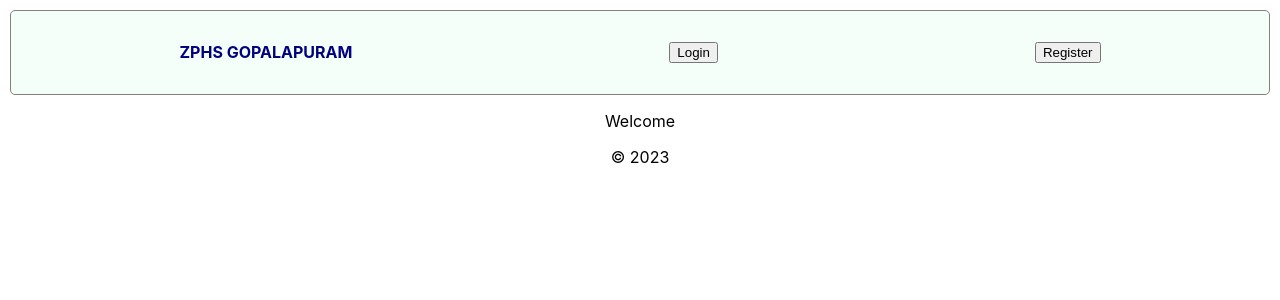
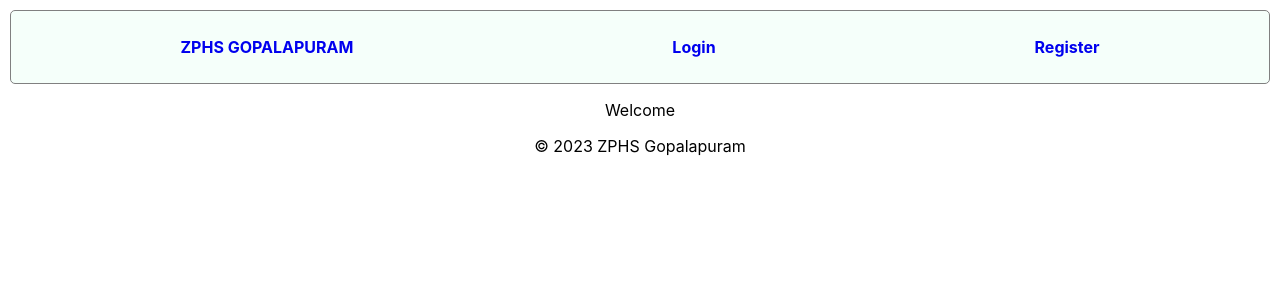
Before and after one commit to vanishap/gopalapuramschool, a React (Create React App) app: page / in a window 1280 px wide. Shown: the top 300 px of the page. Built offline with nearby package versions, Linux system fonts and the light colour scheme.

Commit message:
added link to header

```diff
--- a/src/App.css
+++ b/src/App.css
@@ -9,6 +9,7 @@
   background-color: mintcream;
   color: navy;
   display: flex;
+  font-weight: bold;
   align-items: center;
   justify-content:space-around;
   padding: 10px;
--- a/src/App.js
+++ b/src/App.js
@@ -11,7 +11,7 @@ function App() {
   return (
     <div className="App">
       <Header />
-      <HomePage />
+      <Outlet />
       <Footer />
     </div>
   );
@@ -22,14 +22,20 @@ export const appRouter = createBrowserRouter([
   path:"/",
   element: <App />,
   errorElement:<Error /> ,
-  },
-  {
+  children:[
+    {
+      path:"/",
+      element:<HomePage />
+    },
+    {
     path:"/login",
     element:<Login />
-  },
-  {
+    },
+    {
     path:"/register",
     element:<Register />
+    }
+  ]
   }
 ]);
 
--- a/src/Components/Error.js
+++ b/src/Components/Error.js
@@ -1,9 +1,16 @@
-import React from 'react'
+import { useRouteError } from "react-router-dom";
+// useRouteError hook helps to find the exact error cause, so we can customise the
+// error message to display to the user.
 
 const Error = () => {
+    const err = useRouteError();
+//err variables holds the error response.
+// err.data displays the error message whenever a wrong URL is typed.
+    console.log(err);
   return (
     <div>
       <p>Oops!!! Something went wrong!</p>
+      <p>{err.data}</p>
     </div>
   )
 }
--- a/src/Components/Footer.js
+++ b/src/Components/Footer.js
@@ -3,7 +3,7 @@ import React from 'react'
 const Footer = () => {
   return (
     <div>
-      <footer>© 2023</footer>
+      <footer>© 2023 ZPHS Gopalapuram</footer>
     </div>
   )
 }
--- a/src/Components/Header.js
+++ b/src/Components/Header.js
@@ -1,13 +1,13 @@
-//import { Outlet } from "react-router-dom";
-
+import { Link } from "react-router-dom";
+//Link component doesn't reload the whole page, it only refreshes
+//the components.
 
 const Header = ()=>{
     return (
         <div className="header">
-            <h4>ZPHS GOPALAPURAM</h4>
-            <button>Login</button>
-            <button>Register</button>
-
+            <Link to="/" style={{textDecoration:'none'}}><p>ZPHS GOPALAPURAM</p></Link>
+            <Link to="/login" style={{textDecoration:'none'}}><p>Login</p></Link>
+            <Link to="/register" style={{textDecoration:'none'}}><p>Register</p></Link>
         </div>
     )
 };
```
